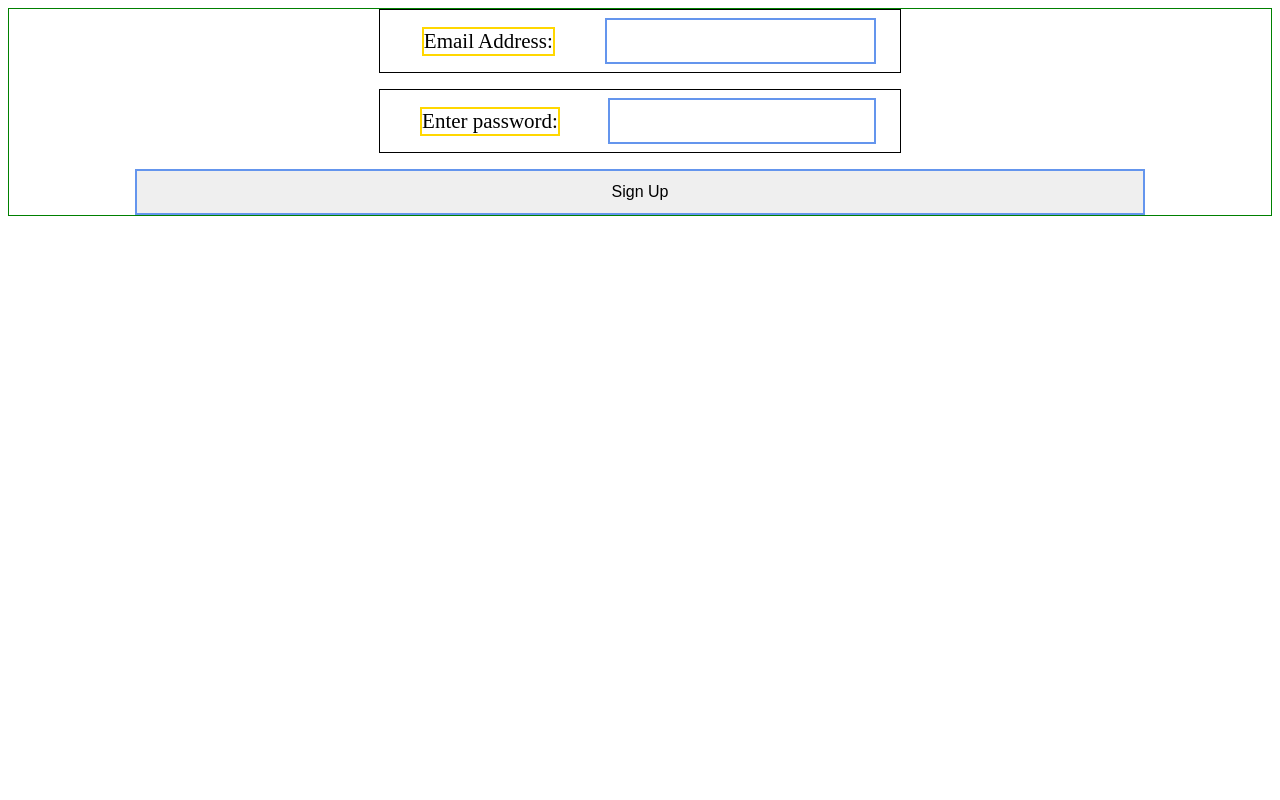
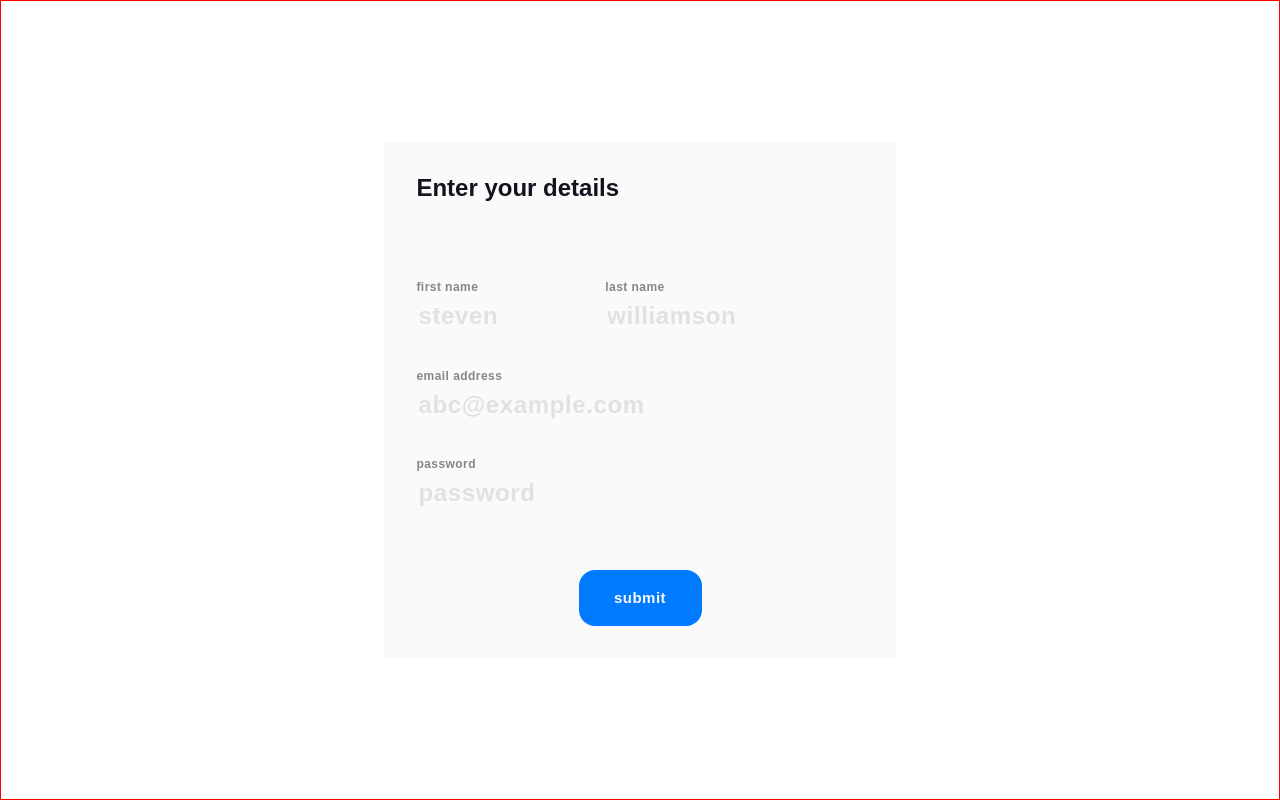
Before and after one commit to prateekb1912/pricetracker, a Django app: page /register in a window 1280 px wide. Run offline with Django 4.2, Linux system fonts and the light colour scheme; parts of the project's set-up code (start-up, migrations or seed data) failed here and were passed over; some libraries are stand-ins or nearby versions.

Commit message:
Beautify register page with bootstrap

```diff
--- a/app/tracker/static/css/signup_page.css
+++ b/app/tracker/static/css/signup_page.css
@@ -1,36 +1,132 @@
 body {
     font-size: 21px;
+    font-family: sans-serif;
+}
+
+.gridContainer {
+    border: 1px solid red;
+    display: grid;
+    place-items: center;
+    justify-content: center;
+    min-height: 50rem;
+}
+
+.personalDetailDiv {
+    display: grid;
+    width: 40%;
+    background-color: #fafafa;
+    padding: 32px;
+}
+
+.personalDetailHeading {
+    font-size: 24px;
+    font-weight: bold;
+    color: #11141c;
+}
+.div_first_name {
+    float: left;
+    width: 40%;
+}
+
+.div_last_name {
+    padding-left: 10px;
+    float: left;
+    width: 50%;
+}
+
+.first_Name_Input .first_Name {
+    width: 50% !important;
+}
+
+label {
+    padding: 12px 12px 12px 0;
+    display: inline-block;
+}
+
+.label {
+    margin-top: 24px;
+    margin-bottom: -7px;
+    opacity: 0.5;
+    font-size: 12px;
+    font-weight: 600;
+    line-height: 1.33;
+    letter-spacing: 0.45px;
+    color: #11141c;
+}
+
+.labelData {
+    width: 100%;
+    border-top-style: hidden;
+    border-right-style: hidden;
+    border-left-style: hidden;
+    border-bottom-style: hidden;
+    background-color: #fafafa;
+    font-size: 24px;
+    font-weight: bold;
+    line-height: 1.17;
+    letter-spacing: 0.64px;
+    color: #11141c;
 }
 
 
-.register-form {
-    border: 1px solid green;
-    display: grid;
-    grid-auto-flow: row;
-    row-gap: 1rem;
-    place-items: center;
-    align-items: start;
+.labelData:focus {
+    outline: none;
 }
 
-.form-field {
-    border: 1px solid black;
-    display: grid;
-    padding: 8px;
-    grid-auto-flow: column;
-    width: 40%;
-    align-items: center;
-    justify-items: center;
-    columns: auto;
+::placeholder {
+    /* Chrome, Firefox, Opera, Safari 10.1+ */
+    /* Firefox */
+    opacity: 0.1;
+    font-size: 24px;
+    font-weight: bold;
+    font-stretch: normal;
+    font-style: normal;
+    line-height: 1.17;
+    letter-spacing: 0.64px;
+    color: #11141c;
 }
 
-label {
-    border: 2px solid gold;
+ :-ms-input-placeholder {
+    /* Internet Explorer 10-11 */
+    opacity: 0.1;
+    font-size: 24px;
+    font-weight: bold;
+    font-stretch: normal;
+    font-style: normal;
+    line-height: 1.17;
+    letter-spacing: 0.64px;
+    color: #11141c;
 }
 
-input {
-    border: 2px solid cornflowerblue;
-    font-size: 16px;
-    width: 80%;
-    padding: 12px;
-    outline: none;
+ ::-ms-input-placeholder {
+    /* Microsoft Edge */
+    opacity: 0.1;
+    font-size: 24px;
+    font-weight: bold;
+    font-stretch: normal;
+    font-style: normal;
+    line-height: 1.17;
+    letter-spacing: 0.64px;
+    color: #11141c;
 }
+
+.btn_div {
+    margin-top: 60px;
+    display: grid;
+    place-items: center;
+    /* margin-left: 40px; */
+    /* margin-bottom: 120px; */
+}
+
+.button {
+    width: 123px;
+    height: 56px;
+    border-radius: 16px;
+    font-size: 15px;
+    font-weight: bold;
+    line-height: 1.33;
+    letter-spacing: 0.5px;
+    color: #f8f8f8;
+    border: none;
+    cursor: pointer;
+}
--- a/app/tracker/templates/register.html
+++ b/app/tracker/templates/register.html
@@ -9,25 +9,49 @@
     <meta name="viewport" content="width=device-width, initial-scale=1.0">
     <title>Sign Up</title>
 
+    <!-- Latest compiled and minified CSS -->
+    <link rel="stylesheet" href="https://maxcdn.bootstrapcdn.com/bootstrap/4.4.1/css/bootstrap.min.css">
+
     <link rel="stylesheet" href="{% static 'css/signup_page.css' %}">
 
 </head>
 
 <body>
-    <form action="" method="post" class="register-form">
-        {% csrf_token %}
-        <div class="form-field">
-            <label for="email"> Email Address: </label>
-            {{form.email}}
+    <div class="gridContainer">
+        <div class="personalDetailDiv">
+            <h1 class="personalDetailHeading">Enter your details</h1>
+            <hr class="first_hr">
+            <form action="" method="post" class="register-form">
+                {% csrf_token %}
+
+                <div>
+                    <div class="div_first_name">
+                        <label class="label first_Name_Label">first name</label>
+                        <input type="text" class="labelData first_Name_Input" id="first_name" placeholder="steven">
+                    </div>
+                    <div class="div_last_name">
+                        <label class="label last_Name_Label">last name</label>
+                        <input type="text" class="labelData last_Name_Input" id="last_name" placeholder="williamson">
+                    </div>
+
+                    <label class="label emailLabel">email address</label>
+                    <input type="email" class="labelData email_Name_Input" id="email" placeholder="abc@example.com"
+                        autocomplete="false">
+
+                    <label class="label passwordLabel">password</label>
+                    <input type="password" class="labelData email_Name_Input" id="password" placeholder="password">
+
+
+                    <div class="btn_div">
+                        <button class="button btn-primary text-center">submit</button>
+                    </div>
+
+                </div>
+
+            </form>
         </div>
+    </div>
 
-        <div class="form-field">
-            <label for="password1"> Enter password: </label>
-            {{form.password}}
-        </div>
-
-        <input type="submit" name="Create User" value="Sign Up">
-    </form>
 </body>
 
 </html>
```
